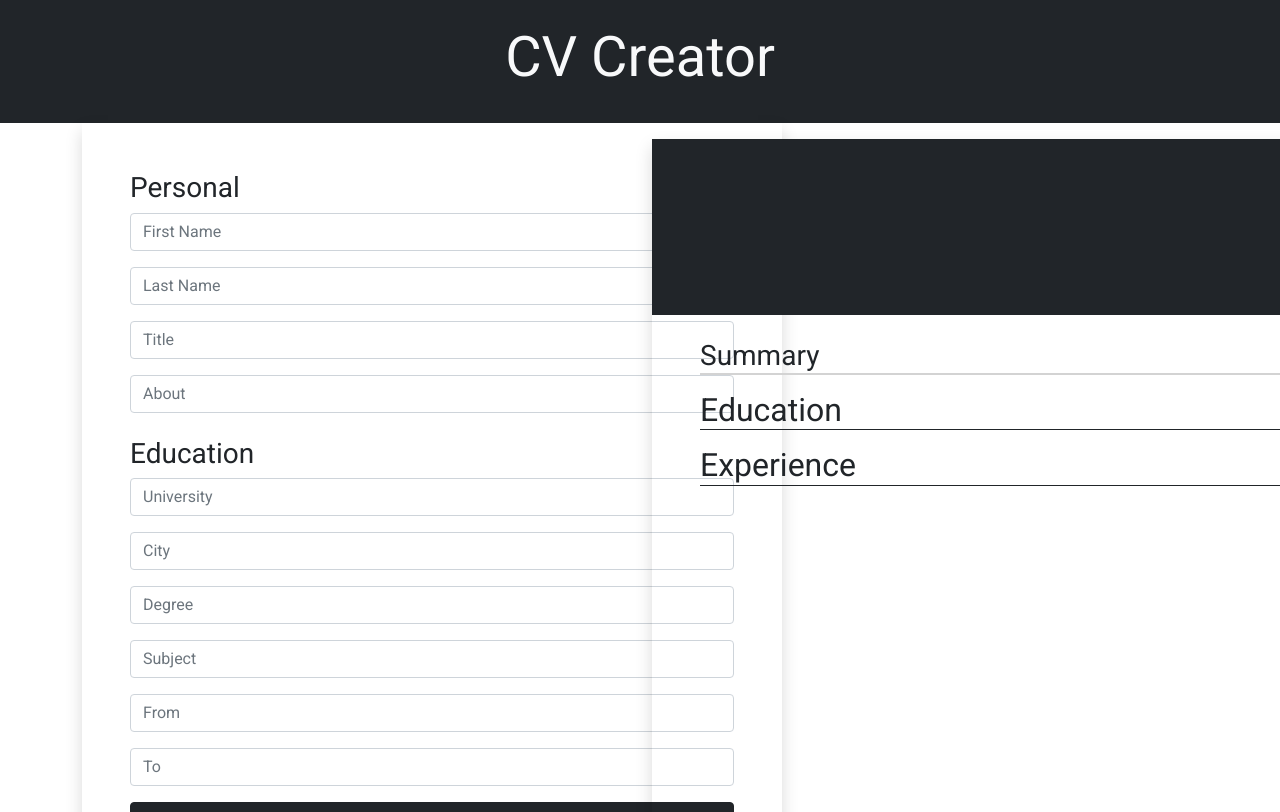
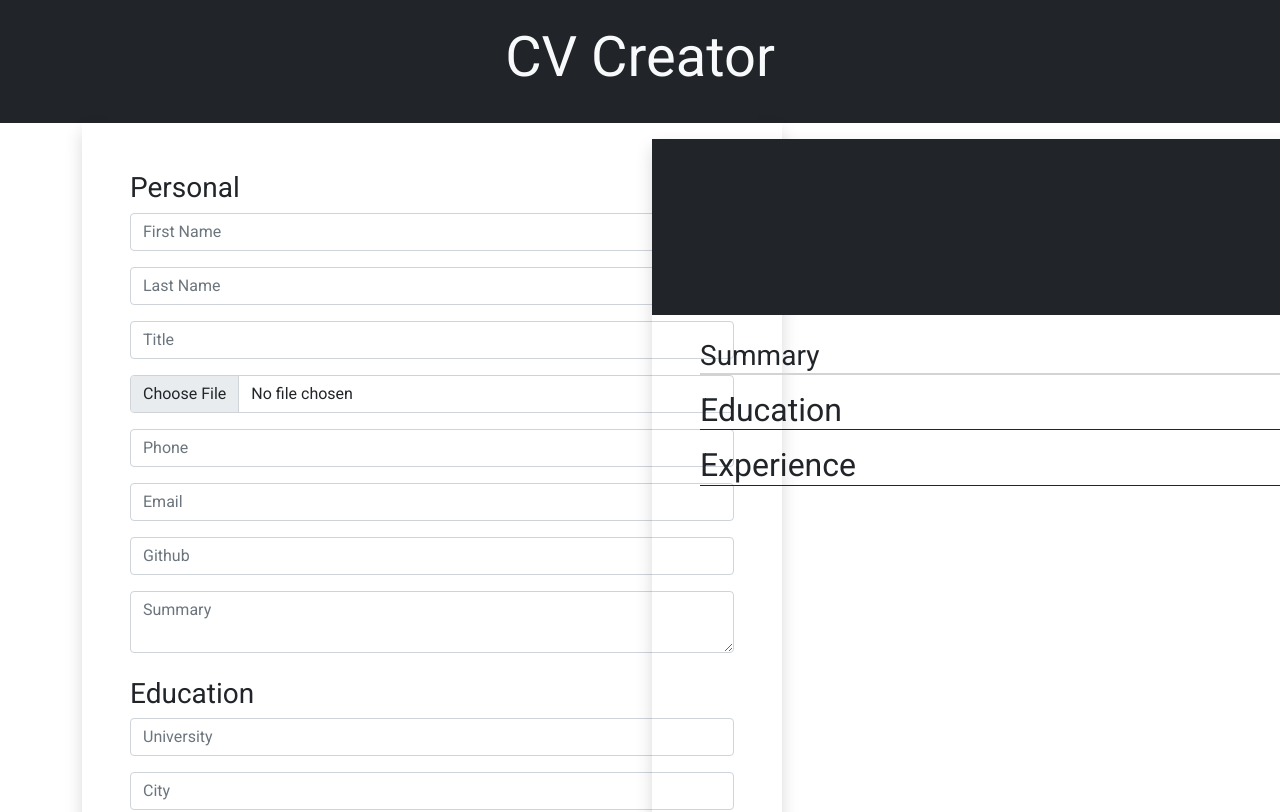
Before and after one commit to AidenM99/CV-Application, a React (Create React App) app: page / in a window 1280 px wide. Shown: the top 812 px of the page. Built offline with nearby package versions, Linux system fonts and the light colour scheme.

Commit message:
Refactor personal section

```diff
--- a/src/components/CVForm/Personal.js
+++ b/src/components/CVForm/Personal.js
@@ -1,47 +1,12 @@
-import { Form } from "react-bootstrap";
+import PersonalItems from "./PersonalItems";
 
 const Personal = ({ handlePersonalChange }) => {
   return (
     <section className="form-section personal-section">
       <div className="section-heading-container">
         <h3 className="section-heading">Personal</h3>
+        <PersonalItems handlePersonalChange={handlePersonalChange} />
       </div>
-      <Form.Group>
-        <Form.Control
-          className="mb-3"
-          type="text"
-          id="firstName"
-          placeholder="First Name"
-          onChange={(e) => handlePersonalChange(e)}
-        />
-      </Form.Group>
-      <Form.Group>
-        <Form.Control
-          className="mb-3"
-          type="text"
-          id="lastName"
-          placeholder="Last Name"
-          onChange={(e) => handlePersonalChange(e)}
-        />
-      </Form.Group>
-      <Form.Group>
-        <Form.Control
-          className="mb-3"
-          type="text"
-          id="title"
-          placeholder="Title"
-          onChange={(e) => handlePersonalChange(e)}
-        />
-      </Form.Group>
-      <Form.Group>
-        <Form.Control
-          className="mb-3"
-          type="text"
-          id="about"
-          placeholder="About"
-          onChange={(e) => handlePersonalChange(e)}
-        />
-      </Form.Group>
     </section>
   );
 };
```
